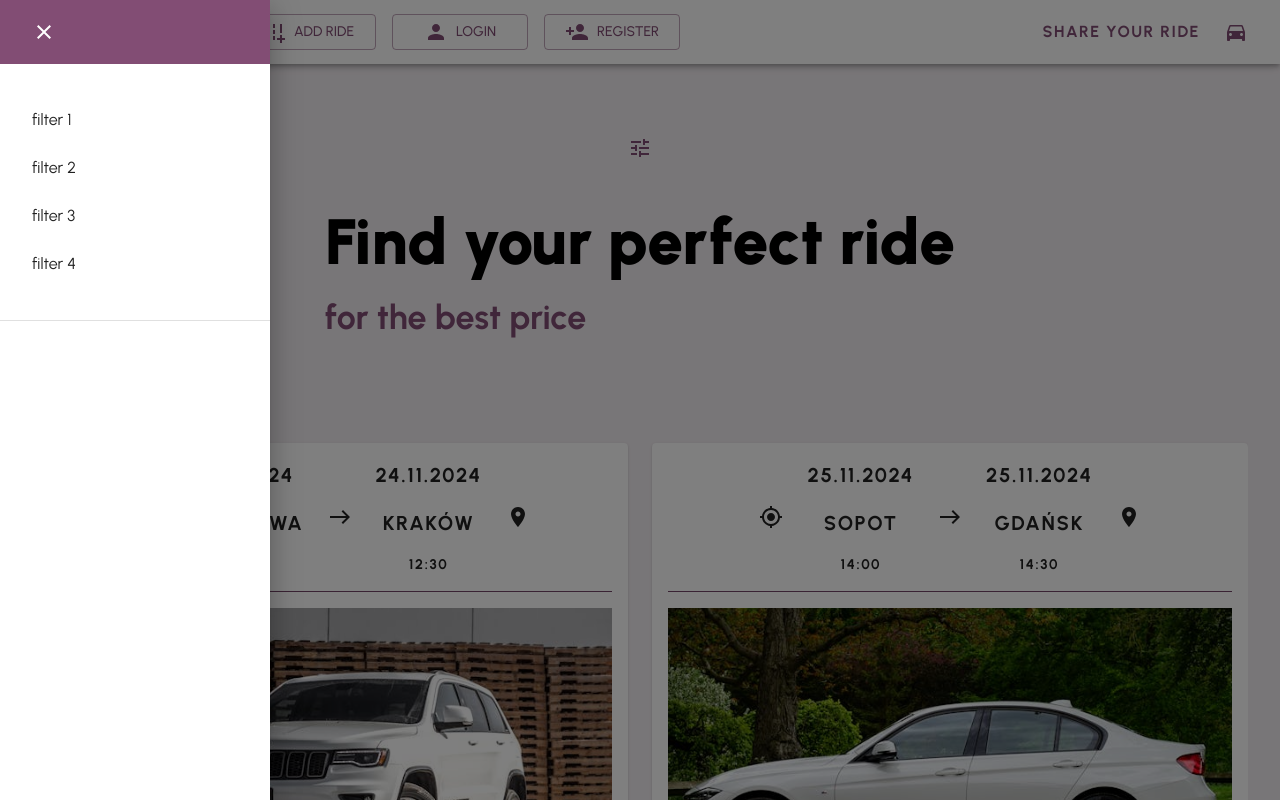
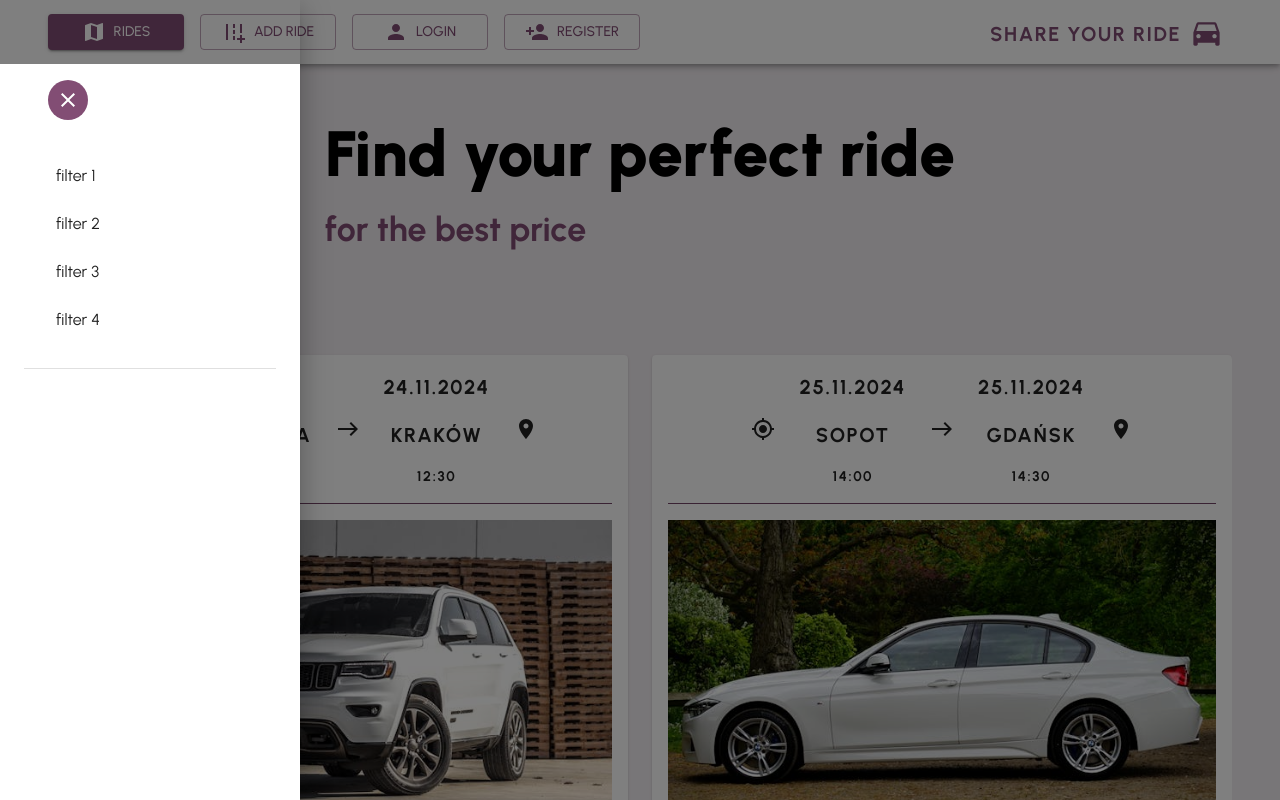
Before and after one commit to Wiolinek/microservice-architecture, a React (Vite) app in the folder client/: page / in a window 1280 px wide. Both pictures are taken after a click on the button "open filters". Shown: the top 800 px of the page. Built offline with nearby package versions, Linux system fonts and the light colour scheme.

Commit message:
update drawer and navbar style

```diff
--- a/client/src/components/Drawer.tsx
+++ b/client/src/components/Drawer.tsx
@@ -11,6 +11,8 @@ import TuneIcon from '@mui/icons-material/Tune';
 import CloseIcon from '@mui/icons-material/Close';
 import Divider from '@mui/material/Divider';
 
+const drawerWidth = 300;
+
 const CustomDrawer = () => {
   const [open, setOpen] = useState(false);
 
@@ -18,9 +20,9 @@ const CustomDrawer = () => {
     setOpen(newOpen);
   };
 
-  const DrawerList = (
-    <Box sx={{ width: 270 }} role="menu" onClick={toggleDrawer(false)}>
-      <List sx={{ py: 4, px: 2 }}>
+  const drawerList = (
+    <Box role="menu" sx={{ width: drawerWidth, px: 3 }} onClick={toggleDrawer(false)}>
+      <List sx={{ py: 3, px: 2 }}>
         <ListItem disablePadding>
           <ListItemButton>
             <ListItemText primary="filter 1" />
@@ -47,19 +49,30 @@ const CustomDrawer = () => {
   );
 
   return (
-    <div>
-      <IconButton aria-label="open filters" onClick={toggleDrawer(true)}>
-        <TuneIcon sx={{ color: 'primary.main' }} />
+    <>
+      <IconButton
+        aria-label="open filters"
+        onClick={toggleDrawer(true)}
+        sx={{ position: 'fixed', alignSelf: 'self-start', zIndex: 1, bgcolor: 'primary.main' }}>
+        <TuneIcon sx={{ color: 'primary.light' }} />
       </IconButton>
-      <Drawer open={open} onClose={toggleDrawer(false)}>
-        <Toolbar sx={{ bgcolor: 'primary.main' }}>
-          <IconButton aria-label="close filters" onClick={toggleDrawer(false)}>
+      <Drawer
+        onClose={toggleDrawer(false)}
+        open={open}
+        sx={{
+          width: drawerWidth,
+          flexShrink: 0,
+          [`& .MuiDrawer-paper`]: { width: drawerWidth, boxSizing: 'border-box', backgroundColor: 'transparent' },
+        }}>
+        <Toolbar />
+        <Toolbar sx={{ bgcolor: 'primary.light' }} style={{ paddingLeft: '48px', paddingTop: '8px' }}>
+          <IconButton aria-label="close filters" onClick={toggleDrawer(false)} sx={{ bgcolor: 'primary.main' }}>
             <CloseIcon sx={{ color: 'primary.light' }} />
           </IconButton>
         </Toolbar>
-        {DrawerList}
+        <Box sx={{ overflow: 'auto', bgcolor: 'primary.light', height: '100%' }}>{drawerList}</Box>
       </Drawer>
-    </div>
+    </>
   );
 };
 
--- a/client/src/components/RidesList.tsx
+++ b/client/src/components/RidesList.tsx
@@ -81,7 +81,7 @@ const RidesList = () => {
   const { pathname } = useLocation();
   const [height, setHeight] = useState<number>(100);
   return (
-    <Grid container direction="row" spacing={3} style={{ marginLeft: pathname.includes('/ride/') ? 0 : -24 }}>
+    <Grid container direction="row" spacing={3} style={{ marginLeft: -24 }}>
       <Grid item xs={12} md={pathname.includes('/ride/') ? 6 : 12}>
         <List
           sx={
--- a/client/src/layouts/Navbar.tsx
+++ b/client/src/layouts/Navbar.tsx
@@ -1,33 +1,40 @@
-import { useLocation } from 'react-router-dom';
-import CustomDrawer from '@components/Drawer';
+import { NavLink } from 'react-router-dom';
 import CustomMenu from '@components/Menu';
 import AppBar from '@mui/material/AppBar';
+import Toolbar from '@mui/material/Toolbar';
 import Box from '@mui/material/Box';
-import Toolbar from '@mui/material/Toolbar';
 import Typography from '@mui/material/Typography';
+import Button from '@mui/material/Button';
 import DirectionsCarIcon from '@mui/icons-material/DirectionsCar';
 
 const Navbar = () => {
-  const { pathname } = useLocation();
-
   return (
-    <AppBar position="fixed">
-      <Toolbar variant="dense" sx={{ display: 'flex', backgroundColor: 'primary.light', color: 'primary.main' }}>
-        {pathname === '/' && <CustomDrawer />}
+    <AppBar
+      position="fixed"
+      sx={{
+        [`&.MuiPaper-root`]: { backgroundColor: 'primary.light' },
+      }}>
+      <Toolbar>
         <CustomMenu />
-        <Box display="flex" alignItems="center" gap={3} p={1}>
+        <Box display="flex" alignItems="bottom" gap={3} p={1} pr={3}>
+          <NavLink to={'/'} style={{ textDecoration: 'none', width: '100%' }}>
+            <Button size="medium" className="logo">
               <Typography
-            variant="body1"
+                variant="h6"
                 component="p"
                 sx={{
                   display: { xs: 'none', md: 'flex' },
                   fontWeight: 700,
                   letterSpacing: '.1rem',
                   textTransform: 'uppercase',
+                  pr: 1,
+                  alignSelf: 'self-end',
                 }}>
                 Share Your Ride
               </Typography>
-          <DirectionsCarIcon />
+              <DirectionsCarIcon fontSize="large" />
+            </Button>
+          </NavLink>
         </Box>
       </Toolbar>
     </AppBar>
--- a/client/src/layouts/PageWrapper.tsx
+++ b/client/src/layouts/PageWrapper.tsx
@@ -12,8 +12,8 @@ const PageWrapper = ({ children }: PageWrapperProps) => {
       <Navbar />
       <Container
         maxWidth={false}
-        disableGutters
-        sx={{ backgroundColor: 'secondary.main', minHeight: 'calc(100vh - 64px)', px: 4, pt: 16, pb: 12 }}>
+        sx={{ backgroundColor: 'secondary.main', minHeight: 'calc(100vh - 64px)', pt: 10, pb: 12 }}
+        style={{ paddingLeft: '48px', paddingRight: '48px' }}>
         {children}
       </Container>
       <Footer />
```
Lines whose indentation alone changed are shown as unchanged.
